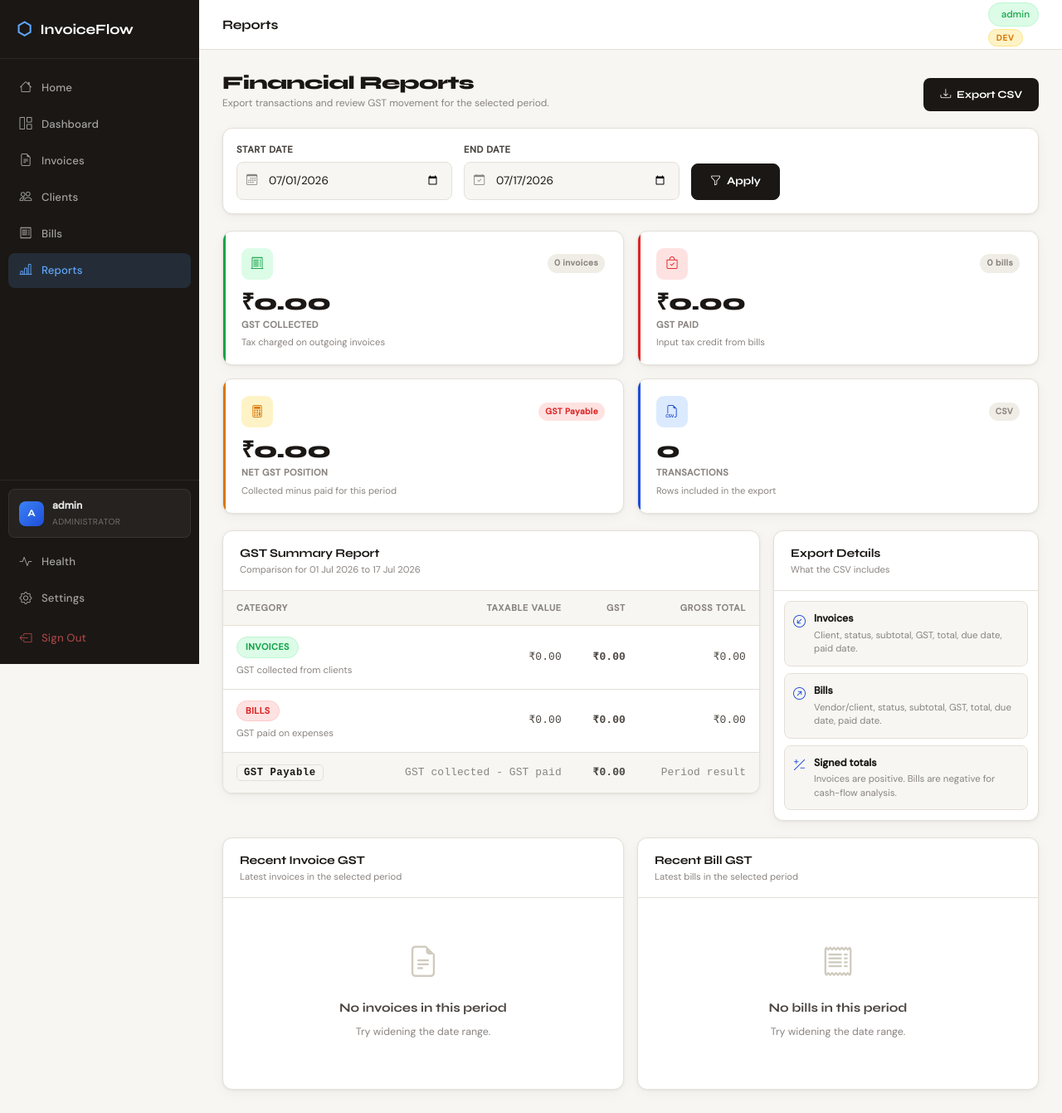
After one commit to ku2507u0657-cmyk/pranshuu2, a Flask app: page /reports/ in a window 1280 px wide. The commit adds this page. Shown: the whole page at 83% size. Run offline with Flask 3, Linux system fonts and the light colour scheme; a user stored in the database is signed in; some libraries are stand-ins or nearby versions.

Commit message:
Restored reports

```diff
--- a/app.py
+++ b/app.py
@@ -23,12 +23,15 @@ def create_app(config_class=None):
     from routes.clients  import clients_bp
     from routes.invoices import invoices_bp
     from routes.bills    import bills_bp
+    from routes.reports import reports_bp
+
 
     app.register_blueprint(main_bp)
     app.register_blueprint(auth_bp)
     app.register_blueprint(clients_bp)
     app.register_blueprint(invoices_bp)
     app.register_blueprint(bills_bp)
+    app.register_blueprint(reports_bp)
 
     from models import Admin
 
--- /dev/null
+++ b/routes/reports.py
@@ -0,0 +1,263 @@
+"""
+routes/reports.py -- Financial reports for InvoiceFlow.
+
+Step 3 scope:
+- Combined transaction CSV export for invoices and bills.
+- GST Summary Report comparing GST collected vs GST paid.
+"""
+
+import csv
+from datetime import date, datetime, time, timedelta
+from decimal import Decimal
+from io import StringIO
+
+from flask import (
+    Blueprint,
+    Response,
+    current_app,
+    flash,
+    render_template,
+    request,
+)
+from flask_login import current_user, login_required
+from sqlalchemy import func
+
+from models import Bill, Client, Invoice
+
+
+reports_bp = Blueprint("reports", __name__, url_prefix="/reports")
+
+
+def _money(value):
+    return value or Decimal("0.00")
+
+
+def _format_money(value):
+    return f"\u20b9{float(_money(value)):,.2f}"
+
+
+def _default_start_date():
+    today = date.today()
+    return today.replace(day=1)
+
+
+def _parse_report_dates():
+    today = date.today()
+    start_raw = request.args.get("start_date", "").strip()
+    end_raw = request.args.get("end_date", "").strip()
+
+    try:
+        start_date = date.fromisoformat(start_raw) if start_raw else _default_start_date()
+    except ValueError:
+        flash("Start date was invalid, so this month was used.", "warning")
+        start_date = _default_start_date()
+
+    try:
+        end_date = date.fromisoformat(end_raw) if end_raw else today
+    except ValueError:
+        flash("End date was invalid, so today was used.", "warning")
+        end_date = today
+
+    if start_date > end_date:
+        flash("Start date cannot be after end date.", "warning")
+        start_date, end_date = end_date, start_date
+
+    return start_date, end_date
+
+
+def _datetime_bounds(start_date, end_date):
+    start_at = datetime.combine(start_date, time.min)
+    end_before = datetime.combine(end_date + timedelta(days=1), time.min)
+    return start_at, end_before
+
+
+def _invoice_period_query(start_at, end_before):
+    return (
+        Invoice.query.filter(Invoice.owner_id == current_user.id)
+        .filter(Invoice.created_at >= start_at)
+        .filter(Invoice.created_at < end_before)
+    )
+
+
+def _bill_period_query(start_at, end_before):
+    return (
+        Bill.query.filter(Bill.owner_id == current_user.id)
+        .filter(Bill.created_at >= start_at)
+        .filter(Bill.created_at < end_before)
+    )
+
+
+@reports_bp.route("/")
+@login_required
+def index():
+    start_date, end_date = _parse_report_dates()
+    start_at, end_before = _datetime_bounds(start_date, end_date)
+
+    invoice_base = _invoice_period_query(start_at, end_before)
+    bill_base = _bill_period_query(start_at, end_before)
+
+    gst_collected = _money(
+        invoice_base.with_entities(func.coalesce(func.sum(Invoice.gst), 0)).scalar()
+    )
+    gst_paid = _money(
+        bill_base.with_entities(func.coalesce(func.sum(Bill.total_gst), 0)).scalar()
+    )
+    invoice_subtotal = _money(
+        invoice_base.with_entities(func.coalesce(func.sum(Invoice.amount), 0)).scalar()
+    )
+    invoice_total = _money(
+        invoice_base.with_entities(func.coalesce(func.sum(Invoice.total), 0)).scalar()
+    )
+    bill_subtotal = _money(
+        bill_base.with_entities(func.coalesce(func.sum(Bill.subtotal), 0)).scalar()
+    )
+    bill_total = _money(
+        bill_base.with_entities(func.coalesce(func.sum(Bill.grand_total), 0)).scalar()
+    )
+
+    net_gst = gst_collected - gst_paid
+    gst_position_label = "GST Payable" if net_gst >= 0 else "Input Credit"
+
+    gst_summary = {
+        "gst_collected": gst_collected,
+        "gst_paid": gst_paid,
+        "net_gst": net_gst,
+        "position_label": gst_position_label,
+        "invoice_subtotal": invoice_subtotal,
+        "invoice_total": invoice_total,
+        "bill_subtotal": bill_subtotal,
+        "bill_total": bill_total,
+        "invoice_count": invoice_base.count(),
+        "bill_count": bill_base.count(),
+    }
+
+    recent_invoices = (
+        invoice_base.join(Client)
+        .order_by(Invoice.created_at.desc())
+        .limit(5)
+        .all()
+    )
+    recent_bills = (
+        bill_base.join(Client)
+        .order_by(Bill.created_at.desc())
+        .limit(5)
+        .all()
+    )
+
+    return render_template(
+        "reports.html",
+        app_name=current_app.config.get("APP_NAME", "InvoiceFlow"),
+        start_date=start_date,
+        end_date=end_date,
+        gst_summary=gst_summary,
+        recent_invoices=recent_invoices,
+        recent_bills=recent_bills,
+        format_money=_format_money,
+    )
+
+
+@reports_bp.route("/exports/transactions.csv")
+@login_required
+def export_transactions_csv():
+    start_date, end_date = _parse_report_dates()
+    start_at, end_before = _datetime_bounds(start_date, end_date)
+
+    invoices = (
+        _invoice_period_query(start_at, end_before)
+        .join(Client)
+        .order_by(Invoice.created_at.asc())
+        .all()
+    )
+    bills = (
+        _bill_period_query(start_at, end_before)
+        .join(Client)
+        .order_by(Bill.created_at.asc())
+        .all()
+    )
+
+    rows = []
+    for invoice in invoices:
+        rows.append(
+            {
+                "created_at": invoice.created_at,
+                "transaction_type": "Money In",
+                "document_type": "Invoice",
+                "document_number": invoice.invoice_number,
+                "client": invoice.client.name if invoice.client else "",
+                "status": invoice.effective_status,
+                "subtotal": invoice.amount,
+                "gst": invoice.gst,
+                "total": invoice.total,
+                "signed_total": invoice.total,
+                "due_date": invoice.due_date,
+                "paid_at": invoice.paid_at,
+                "notes": invoice.notes or "",
+            }
+        )
+
+    for bill in bills:
+        rows.append(
+            {
+                "created_at": bill.created_at,
+                "transaction_type": "Money Out",
+                "document_type": "Bill",
+                "document_number": bill.bill_number,
+                "client": bill.client.name if bill.client else "",
+                "status": bill.effective_status,
+                "subtotal": bill.subtotal,
+                "gst": bill.total_gst,
+                "total": bill.grand_total,
+                "signed_total": -_money(bill.grand_total),
+                "due_date": bill.due_date,
+                "paid_at": bill.paid_at,
+                "notes": bill.notes or "",
+            }
+        )
+
+    rows.sort(key=lambda row: row["created_at"] or datetime.min)
+
+    output = StringIO()
+    writer = csv.writer(output)
+    writer.writerow(
+        [
+            "Transaction Date",
+            "Transaction Type",
+            "Document Type",
+            "Document Number",
+            "Client / Vendor",
+            "Status",
+            "Subtotal",
+            "GST",
+            "Total",
+            "Signed Total",
+            "Due Date",
+            "Paid At",
+            "Notes",
+        ]
+    )
+
+    for row in rows:
+        writer.writerow(
+            [
+                row["created_at"].date().isoformat() if row["created_at"] else "",
+                row["transaction_type"],
+                row["document_type"],
+                row["document_number"],
+                row["client"],
+                row["status"],
+                f"{float(_money(row['subtotal'])):.2f}",
+                f"{float(_money(row['gst'])):.2f}",
+                f"{float(_money(row['total'])):.2f}",
+                f"{float(_money(row['signed_total'])):.2f}",
+                row["due_date"].isoformat() if row["due_date"] else "",
+                row["paid_at"].date().isoformat() if row["paid_at"] else "",
+                row["notes"],
+            ]
+        )
+
+    filename = f"transactions_{start_date.isoformat()}_to_{end_date.isoformat()}.csv"
+    return Response(
+        output.getvalue(),
+        mimetype="text/csv",
+        headers={"Content-Disposition": f"attachment; filename={filename}"},
+    )
--- a/templates/base.html
+++ b/templates/base.html
@@ -57,10 +57,10 @@
         <i class="bi bi-receipt"></i>
         <span>Bills</span>
       </a>
-      <a href="#" class="nav-link-item disabled">
+      <a href="{{ url_for('reports.index') }}"
+         class="nav-link-item {% if request.blueprint == 'reports' %}active{% endif %}">
         <i class="bi bi-bar-chart-line"></i>
         <span>Reports</span>
-        <span class="badge-soon">Soon</span>
       </a>
     </div>
 
--- /dev/null
+++ b/templates/invoices/reports.html
@@ -0,0 +1,363 @@
+{% extends "base.html" %}
+
+{% block title %}Reports &mdash; {{ app_name }}{% endblock %}
+{% block page_title %}Reports{% endblock %}
+
+{% block head %}
+<style>
+  .report-filter-card {
+    display: flex;
+    align-items: flex-end;
+    gap: 14px;
+    padding: 16px;
+    margin-bottom: 20px;
+    background: var(--surface);
+    border: 1px solid var(--border);
+    border-radius: var(--radius);
+    box-shadow: var(--shadow);
+    flex-wrap: wrap;
+  }
+
+  .report-filter-group {
+    flex: 1;
+    min-width: 190px;
+    max-width: 260px;
+  }
+
+  .report-filter-actions {
+    display: flex;
+    align-items: flex-end;
+  }
+
+  .kpi-card.accent-left.blue::before { background: var(--accent); }
+  .kpi-icon.blue { background: var(--accent-2); color: var(--accent); }
+
+  .reports-grid {
+    grid-template-columns: 1fr 320px;
+  }
+
+  .reports-lower-grid {
+    grid-template-columns: 1fr 1fr;
+  }
+
+  .report-row-note {
+    display: block;
+    margin-top: 6px;
+    color: var(--ink-3);
+    font-size: .76rem;
+  }
+
+  .report-total-row {
+    background: var(--bg);
+  }
+
+  .report-export-list {
+    padding: 12px;
+    display: flex;
+    flex-direction: column;
+    gap: 8px;
+  }
+
+  .report-export-row {
+    display: flex;
+    align-items: flex-start;
+    gap: 10px;
+    padding: 11px 10px;
+    border: 1px solid var(--border);
+    border-radius: var(--radius-sm);
+    background: var(--bg);
+  }
+
+  .report-export-row i {
+    color: var(--accent);
+    font-size: 1rem;
+    margin-top: 1px;
+    flex-shrink: 0;
+  }
+
+  .report-export-row strong {
+    display: block;
+    font-size: .82rem;
+    color: var(--ink);
+    margin-bottom: 2px;
+  }
+
+  .report-export-row span {
+    display: block;
+    font-size: .76rem;
+    color: var(--ink-3);
+    line-height: 1.45;
+  }
+
+  @media (max-width: 1024px) {
+    .reports-grid,
+    .reports-lower-grid {
+      grid-template-columns: 1fr;
+    }
+  }
+
+  @media (max-width: 560px) {
+    .report-filter-card {
+      align-items: stretch;
+    }
+
+    .report-filter-group {
+      max-width: none;
+      min-width: 100%;
+    }
+  }
+</style>
+{% endblock %}
+
+{% block content %}
+
+<div class="page-header">
+  <div>
+    <h1 class="page-heading">Financial Reports</h1>
+    <p class="page-sub">Export transactions and review GST movement for the selected period.</p>
+  </div>
+  <a class="btn-action-primary"
+     href="{{ url_for('reports.export_transactions_csv', start_date=start_date.isoformat(), end_date=end_date.isoformat()) }}">
+    <i class="bi bi-download"></i>
+    Export CSV
+  </a>
+</div>
+
+<form method="GET" action="{{ url_for('reports.index') }}" class="report-filter-card">
+  <div class="report-filter-group">
+    <label class="form-label" for="start_date">Start Date</label>
+    <div class="input-wrap">
+      <i class="bi bi-calendar3 input-icon"></i>
+      <input id="start_date"
+             class="form-field"
+             type="date"
+             name="start_date"
+             value="{{ start_date.isoformat() }}">
+    </div>
+  </div>
+
+  <div class="report-filter-group">
+    <label class="form-label" for="end_date">End Date</label>
+    <div class="input-wrap">
+      <i class="bi bi-calendar-check input-icon"></i>
+      <input id="end_date"
+             class="form-field"
+             type="date"
+             name="end_date"
+             value="{{ end_date.isoformat() }}">
+    </div>
+  </div>
+
+  <div class="report-filter-actions">
+    <button type="submit" class="btn-submit">
+      <i class="bi bi-funnel"></i>
+      Apply
+    </button>
+  </div>
+</form>
+
+<div class="kpi-grid">
+  <div class="kpi-card accent-left green">
+    <div class="kpi-top">
+      <div class="kpi-icon green"><i class="bi bi-receipt-cutoff"></i></div>
+      <span class="kpi-badge neutral">{{ gst_summary.invoice_count }} invoices</span>
+    </div>
+    <div class="kpi-value">{{ format_money(gst_summary.gst_collected) }}</div>
+    <div class="kpi-label">GST Collected</div>
+    <div class="kpi-sub">Tax charged on outgoing invoices</div>
+  </div>
+
+  <div class="kpi-card accent-left red">
+    <div class="kpi-top">
+      <div class="kpi-icon red"><i class="bi bi-bag-check"></i></div>
+      <span class="kpi-badge neutral">{{ gst_summary.bill_count }} bills</span>
+    </div>
+    <div class="kpi-value">{{ format_money(gst_summary.gst_paid) }}</div>
+    <div class="kpi-label">GST Paid</div>
+    <div class="kpi-sub">Input tax credit from bills</div>
+  </div>
+
+  <div class="kpi-card accent-left {{ 'amber' if gst_summary.net_gst >= 0 else 'teal' }}">
+    <div class="kpi-top">
+      <div class="kpi-icon {{ 'amber' if gst_summary.net_gst >= 0 else 'teal' }}">
+        <i class="bi bi-calculator"></i>
+      </div>
+      <span class="kpi-badge {{ 'down' if gst_summary.net_gst >= 0 else 'up' }}">
+        {{ gst_summary.position_label }}
+      </span>
+    </div>
+    <div class="kpi-value">{{ format_money(gst_summary.net_gst|abs) }}</div>
+    <div class="kpi-label">Net GST Position</div>
+    <div class="kpi-sub">Collected minus paid for this period</div>
+  </div>
+
+  <div class="kpi-card accent-left blue">
+    <div class="kpi-top">
+      <div class="kpi-icon blue"><i class="bi bi-filetype-csv"></i></div>
+      <span class="kpi-badge neutral">CSV</span>
+    </div>
+    <div class="kpi-value">{{ gst_summary.invoice_count + gst_summary.bill_count }}</div>
+    <div class="kpi-label">Transactions</div>
+    <div class="kpi-sub">Rows included in the export</div>
+  </div>
+</div>
+
+<div class="chart-row reports-grid">
+  <div class="dash-panel">
+    <div class="panel-header">
+      <div>
+        <h2 class="panel-title">GST Summary Report</h2>
+        <p class="panel-subtitle">Comparison for {{ start_date.strftime('%d %b %Y') }} to {{ end_date.strftime('%d %b %Y') }}</p>
+      </div>
+    </div>
+
+    <table class="data-table">
+      <thead>
+        <tr>
+          <th>Category</th>
+          <th class="text-right">Taxable Value</th>
+          <th class="text-right">GST</th>
+          <th class="text-right">Gross Total</th>
+        </tr>
+      </thead>
+      <tbody>
+        <tr>
+          <td>
+            <span class="status-pill status-paid">Invoices</span>
+            <span class="report-row-note">GST collected from clients</span>
+          </td>
+          <td class="text-right mono-num">{{ format_money(gst_summary.invoice_subtotal) }}</td>
+          <td class="text-right mono-num"><strong>{{ format_money(gst_summary.gst_collected) }}</strong></td>
+          <td class="text-right mono-num">{{ format_money(gst_summary.invoice_total) }}</td>
+        </tr>
+        <tr>
+          <td>
+            <span class="status-pill status-overdue">Bills</span>
+            <span class="report-row-note">GST paid on expenses</span>
+          </td>
+          <td class="text-right mono-num">{{ format_money(gst_summary.bill_subtotal) }}</td>
+          <td class="text-right mono-num"><strong>{{ format_money(gst_summary.gst_paid) }}</strong></td>
+          <td class="text-right mono-num">{{ format_money(gst_summary.bill_total) }}</td>
+        </tr>
+        <tr class="report-total-row">
+          <td>
+            <span class="inv-number">{{ gst_summary.position_label }}</span>
+          </td>
+          <td class="text-right mono-num muted">GST collected - GST paid</td>
+          <td class="text-right mono-num"><strong>{{ format_money(gst_summary.net_gst|abs) }}</strong></td>
+          <td class="text-right mono-num muted">Period result</td>
+        </tr>
+      </tbody>
+    </table>
+  </div>
+
+  <div class="dash-panel">
+    <div class="panel-header">
+      <div>
+        <h2 class="panel-title">Export Details</h2>
+        <p class="panel-subtitle">What the CSV includes</p>
+      </div>
+    </div>
+    <div class="report-export-list">
+      <div class="report-export-row">
+        <i class="bi bi-arrow-down-left-circle"></i>
+        <div>
+          <strong>Invoices</strong>
+          <span>Client, status, subtotal, GST, total, due date, paid date.</span>
+        </div>
+      </div>
+      <div class="report-export-row">
+        <i class="bi bi-arrow-up-right-circle"></i>
+        <div>
+          <strong>Bills</strong>
+          <span>Vendor/client, status, subtotal, GST, total, due date, paid date.</span>
+        </div>
+      </div>
+      <div class="report-export-row">
+        <i class="bi bi-plus-slash-minus"></i>
+        <div>
+          <strong>Signed totals</strong>
+          <span>Invoices are positive. Bills are negative for cash-flow analysis.</span>
+        </div>
+      </div>
+    </div>
+  </div>
+</div>
+
+<div class="lower-grid reports-lower-grid">
+  <div class="dash-panel">
+    <div class="panel-header">
+      <div>
+        <h2 class="panel-title">Recent Invoice GST</h2>
+        <p class="panel-subtitle">Latest invoices in the selected period</p>
+      </div>
+    </div>
+    {% if recent_invoices %}
+    <table class="data-table">
+      <thead>
+        <tr>
+          <th>Invoice</th>
+          <th>Client</th>
+          <th class="text-right">GST</th>
+          <th class="text-right">Total</th>
+        </tr>
+      </thead>
+      <tbody>
+        {% for invoice in recent_invoices %}
+        <tr>
+          <td><span class="inv-number">{{ invoice.invoice_number }}</span></td>
+          <td>{{ invoice.client.name if invoice.client else 'Unknown' }}</td>
+          <td class="text-right mono-num">{{ invoice.gst_display }}</td>
+          <td class="text-right mono-num"><strong>{{ invoice.total_display }}</strong></td>
+        </tr>
+        {% endfor %}
+      </tbody>
+    </table>
+    {% else %}
+    <div class="empty-state">
+      <div class="empty-icon"><i class="bi bi-file-earmark-text"></i></div>
+      <p class="empty-title">No invoices in this period</p>
+      <p class="empty-sub">Try widening the date range.</p>
+    </div>
+    {% endif %}
+  </div>
+
+  <div class="dash-panel">
+    <div class="panel-header">
+      <div>
+        <h2 class="panel-title">Recent Bill GST</h2>
+        <p class="panel-subtitle">Latest bills in the selected period</p>
+      </div>
+    </div>
+    {% if recent_bills %}
+    <table class="data-table">
+      <thead>
+        <tr>
+          <th>Bill</th>
+          <th>Vendor</th>
+          <th class="text-right">GST</th>
+          <th class="text-right">Total</th>
+        </tr>
+      </thead>
+      <tbody>
+        {% for bill in recent_bills %}
+        <tr>
+          <td><span class="inv-number">{{ bill.bill_number }}</span></td>
+          <td>{{ bill.client.name if bill.client else 'Unknown' }}</td>
+          <td class="text-right mono-num">{{ bill.total_gst_display }}</td>
+          <td class="text-right mono-num"><strong>{{ bill.grand_total_display }}</strong></td>
+        </tr>
+        {% endfor %}
+      </tbody>
+    </table>
+    {% else %}
+    <div class="empty-state">
+      <div class="empty-icon"><i class="bi bi-receipt"></i></div>
+      <p class="empty-title">No bills in this period</p>
+      <p class="empty-sub">Try widening the date range.</p>
+    </div>
+    {% endif %}
+  </div>
+</div>
+
+{% endblock %}
```
